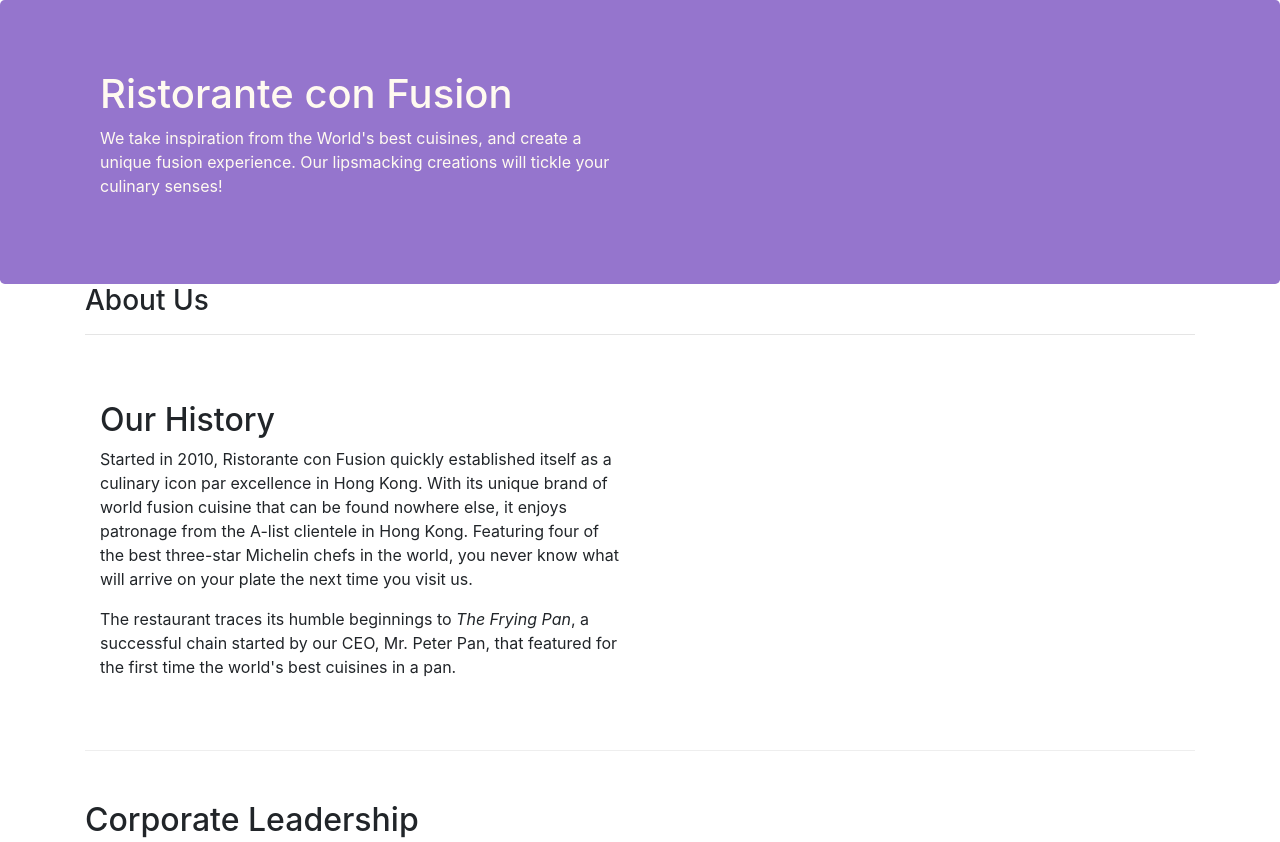
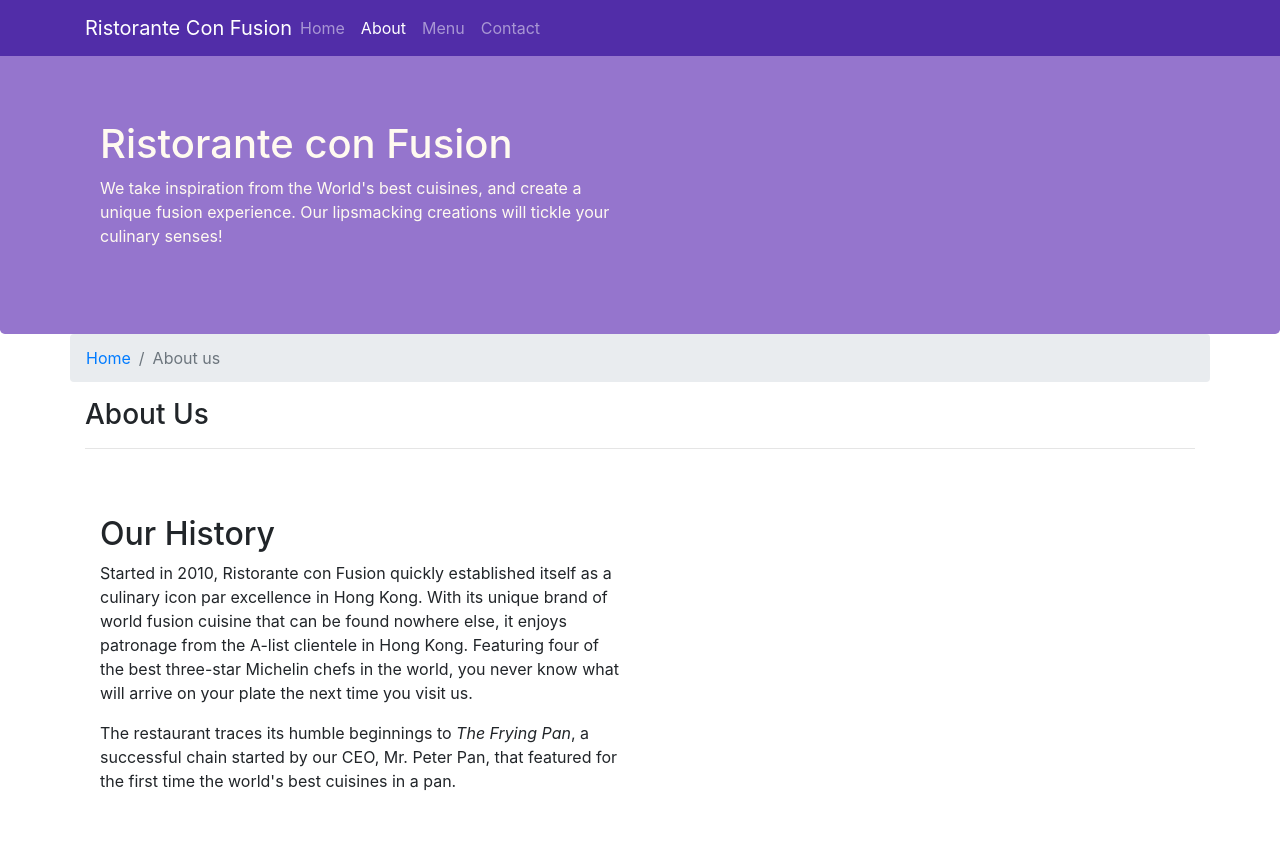
Before and after one commit to Pujithsai/Web, a website: page aboutus.html in a window 1280 px wide. Shown: the top 842 px of the page. Drawn offline with nearby package versions, Linux system fonts and the light colour scheme.

Commit message:
Navbar - breadcrumbs

```diff
--- a/aboutus.html
+++ b/aboutus.html
@@ -17,7 +17,22 @@
 </head>
 
 <body>
-
+    <nav class="navbar navbar-dark navbar-expand-sm fixed-top">
+        <div class="container">
+            <button class="navbar-toggler" type="button" data-toggle="collapse" data-target="#Navbar">
+                <span class="navbar-toggler-icon"></span>
+            </button>
+           <a class="navbar-brand mr-auto" href="./index.html">Ristorante Con Fusion</a>
+           <div class="collapse navbar-collapse" id="Navbar">
+                <ul class="navbar-nav mr-auto">
+                    <li class="nav-item"><a class="nav-link" href="./index.html">Home</a></li>
+                    <li class="nav-item active"><a class="nav-link" href="#">About</a></li>
+                    <li class="nav-item"><a class="nav-link" href="#">Menu</a></li>
+                    <li class="nav-item"><a class="nav-link" href="#">Contact</a></li>
+                </ul>
+            </div>
+        </div>
+    </nav>
     <header class="jumbotron">
         <div class="container">
             <div class="row row-header">
@@ -32,8 +47,13 @@
     </header>
 
     <div class="container">
-        <div>
-            <div>
+        <div class="row">
+            <ol class="col-12 breadcrumb">
+                <li class="breadcrumb-item"><a href="index.html">Home</a> </li>
+                <li class="breadcrumb-item active">About us </li>
+
+            </ol>
+            <div class="col-12">
                <h3>About Us</h3>
                <hr>
             </div>
@@ -80,7 +100,7 @@
                 <div class="col-4 offset-1 col-sm-2">
                     <h5>Links</h5>
                     <ul class="list-unstyled">
-                        <li><a href="#">Home</a></li>
+                        <li><a href="./index.html">Home</a></li>
                         <li><a href="#">About</a></li>
                         <li><a href="#">Menu</a></li>
                         <li><a href="#">Contact</a></li>
--- a/styles/styles.css
+++ b/styles/styles.css
@@ -27,3 +27,12 @@ address{
     font-size:80%;
     margin:0px;
 }
+
+body{
+    padding: 50px 0px 0px 0px;
+    z-index: 0;
+}
+
+.navbar-dark{
+    background-color: #512da8;
+}
```
Also changed, not shown: index.html (+17 -2 lines).
